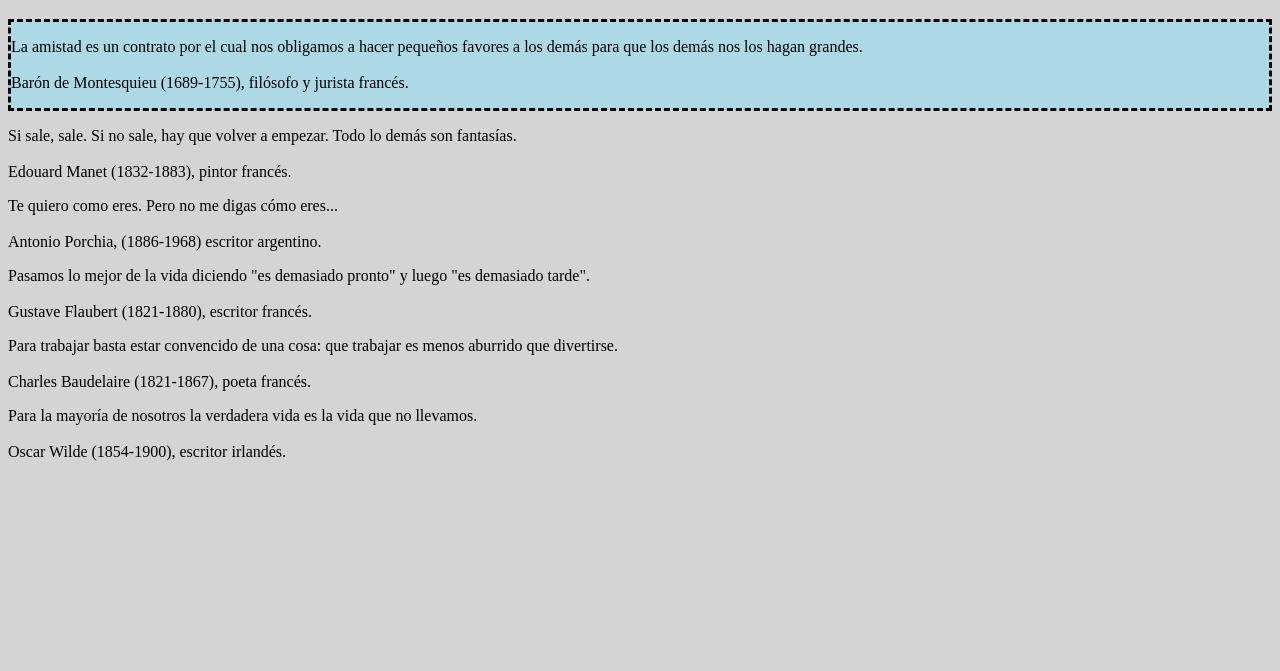
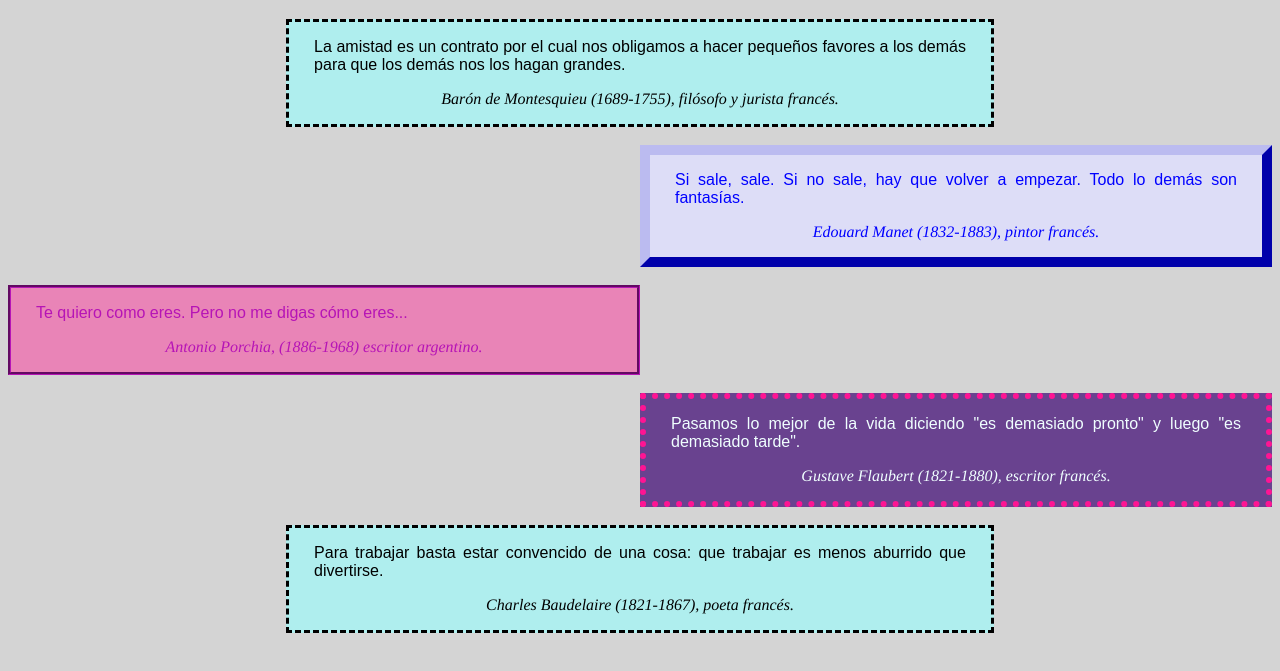
Before and after one commit to cdz32909/LenguajeMarcas, a plain HTML site: page cajas/cajas01.html in a window 1280 px wide. Shown: the part 61-732 px from the top of the page. Drawn offline with Linux system fonts and the light colour scheme.

Commit message:
Hice ejercicios de cajas

```diff
--- a/cajas/cajas01.css
+++ b/cajas/cajas01.css
@@ -6,9 +6,65 @@ h1{
     text-align: center;
     color: grey;
 }
+p{
+    font-family: arial;
+}
+p.señores{
+    font-family: times;
+    text-align: center;
+}
 #p1{
-    background-color: lightblue;
+    background-color: paleturquoise;
     border-style: dashed;
+    padding-left: 25px;
+    padding-right: 25px;
+    margin-right: 22%;
+    margin-left: 22%;
+    text-align: center;
     text-align: justify;
-
 }
+#p2{
+    background-color: rgb(221, 221, 247);
+    border-style: outset;
+    color: blue;
+    border-width: 10px;
+    border-top-color: rgb(187, 187, 240);
+    border-left-color: rgb(187, 187, 240);
+    border-right-color: blue;
+    border-bottom-color: blue;
+    padding-left: 25px;
+    padding-right: 25px;
+    margin-left: 50%;
+    text-align: justify;
+}
+#p3{
+    background-color: rgb(233, 132, 183);
+    border-style: groove;
+    border-color: rgb(182, 20, 182);
+    color: rgb(182, 20, 182);
+    padding-left: 25px;
+    padding-right: 25px;
+    margin-right: 50%;
+    text-align: justify;
+}
+#p4{
+    background-color: rgb(105, 66, 143);
+    border-style: dotted;
+    border-color: deeppink;
+    border-width: 6px;
+    color: azure;
+    padding-left: 25px;
+    padding-right: 25px;
+    margin-left: 50%;
+    text-align: justify;
+}
+#p5{
+    background-color: paleturquoise;
+    border-style: dashed;
+    padding-left: 25px;
+    padding-right: 25px;
+    margin-right: 22%;
+    margin-left: 22%;
+    text-align: center;
+    text-align: justify;
+}
--- a/cajas/cajas01.html
+++ b/cajas/cajas01.html
@@ -11,33 +11,28 @@
     <h1>CITAS</h1>
 
     <div id="p1">
-    <p>La amistad es un contrato por el cual nos obligamos a hacer pequeños favores a los demás para que los demás nos los hagan grandes.
-        <br><br>Barón de Montesquieu (1689-1755), filósofo y jurista francés.</p>
+    <p>La amistad es un contrato por el cual nos obligamos a hacer pequeños favores a los demás para que los demás nos los hagan grandes.</p>
+        <p class="señores"><i>Barón de Montesquieu (1689-1755), filósofo y jurista francés.</i></p>
     </div>
-
+<br>
     <div id="p2">
-    <p>Si sale, sale. Si no sale, hay que volver a empezar. Todo lo demás son fantasías.
-        <br><br>Edouard Manet (1832-1883), pintor francés.</p>
+    <p>Si sale, sale. Si no sale, hay que volver a empezar. Todo lo demás son fantasías.</p>
+        <p class="señores"><i>Edouard Manet (1832-1883), pintor francés.</i></p>
     </div>
-
+<br>
     <div id="p3">
-    <p>Te quiero como eres. Pero no me digas cómo eres...
-            <br><br>Antonio Porchia, (1886-1968) escritor argentino.</p>
+    <p>Te quiero como eres. Pero no me digas cómo eres...</p>
+            <p class="señores"><i>Antonio Porchia, (1886-1968) escritor argentino.</i></p>
     </div>
-
+<br>
     <div id="p4">
-    <p>Pasamos lo mejor de la vida diciendo "es demasiado pronto" y luego "es demasiado tarde".
-        <br><br>Gustave Flaubert (1821-1880), escritor francés.</p>
+    <p>Pasamos lo mejor de la vida diciendo "es demasiado pronto" y luego "es demasiado tarde".</p>
+        <p class="señores"><i>Gustave Flaubert (1821-1880), escritor francés.</i></p>
     </div>
-
+<br>
     <div id="p5">
-    <p>Para trabajar basta estar convencido de una cosa: que trabajar es menos aburrido que divertirse.
-        <br><br>Charles Baudelaire (1821-1867), poeta francés.</p>
-    </div>
-
-    <div id="p6">
-    <p>Para la mayoría de nosotros la verdadera vida es la vida que no llevamos.
-        <br><br>Oscar Wilde (1854-1900), escritor irlandés.</p>
+    <p>Para trabajar basta estar convencido de una cosa: que trabajar es menos aburrido que divertirse.</p>
+        <p class="señores"><i>Charles Baudelaire (1821-1867), poeta francés.</i></p>
     </div>
 </body>
 </html>
--- /dev/null
+++ b/cajas/cajas02.css
@@ -0,0 +1,8 @@
+div{
+    border-style: double;
+    padding-left: 5pt;
+    padding-right: 5pt;
+    padding-top: 5pt;
+    padding-bottom: 5pt;
+    float: left;
+}
--- /dev/null
+++ b/cajas/cajas03.css
@@ -0,0 +1,102 @@
+#titulo{
+    background-color: #fff176;
+    padding-left: 5pt;
+    padding-right: 5pt;
+}
+#edadmedia{
+    background-color:  #fbc02d;
+    padding-left: 5pt;
+    padding-right: 5pt;
+    padding-bottom: 5pt;
+}
+#edadmoderna{
+    background-color:  #fbc02d;
+    padding-left: 5pt;
+    padding-right: 5pt;
+    padding-bottom: 5pt;
+}
+#edadcontemporanea{
+    background-color:  #fbc02d;
+    padding-left: 5pt;
+    padding-right: 5pt;
+    padding-bottom: 5pt;
+}
+#a577{
+    background-color: #f57f17;
+    padding-left: 5pt;
+    padding-right: 5pt;
+    padding-bottom: 1pt;
+    color:azure;
+    font-family: arial;
+}
+#a1287{
+    background-color: #f57f17;
+    padding-left: 5pt;
+    padding-right: 5pt;
+    padding-bottom: 1pt;
+    color:azure;
+    font-family: arial;
+}
+#a1542{
+    background-color: #f57f17;
+    padding-left: 5pt;
+    padding-right: 5pt;
+    padding-bottom: 1pt;
+    color:azure;
+    font-family: arial;
+}
+#a1782{
+    background-color: #f57f17;
+    padding-left: 5pt;
+    padding-right: 5pt;
+    padding-bottom: 1pt;
+    color:azure;
+    font-family: arial;
+}
+#a1812{
+    background-color: #f57f17;
+    padding-left: 5pt;
+    padding-right: 5pt;
+    padding-bottom: 1pt;
+    color:azure;
+    font-family: arial;
+}
+#a1819{
+    background-color: #f57f17;
+    padding-left: 5pt;
+    padding-right: 5pt;
+    padding-bottom: 1pt;
+    color:azure;
+    font-family: arial;
+}
+#a1900{
+    background-color: #f57f17;
+    padding-left: 5pt;
+    padding-right: 5pt;
+    padding-bottom: 1pt;
+    color:azure;
+    font-family: arial;
+}
+#a1911{
+    background-color: #f57f17;
+    padding-left: 5pt;
+    padding-right: 5pt;
+    padding-bottom: 1pt;
+    color:azure;
+    font-family: arial;
+}
+#a1947{
+    background-color: #f57f17;
+    padding-left: 5pt;
+    padding-right: 5pt;
+    padding-bottom: 1pt;
+    color:azure;
+    font-family: arial;
+}
+p{
+    background-color: #fdd84f;
+    padding-left: 5pt;
+    padding-right: 5pt;
+    color: black;
+    font-family: arial;
+}
```
Also changed, not shown: cajas/cajas02.html (added, +47 -0 lines), cajas/cajas03.html (added, +60 -0 lines).
